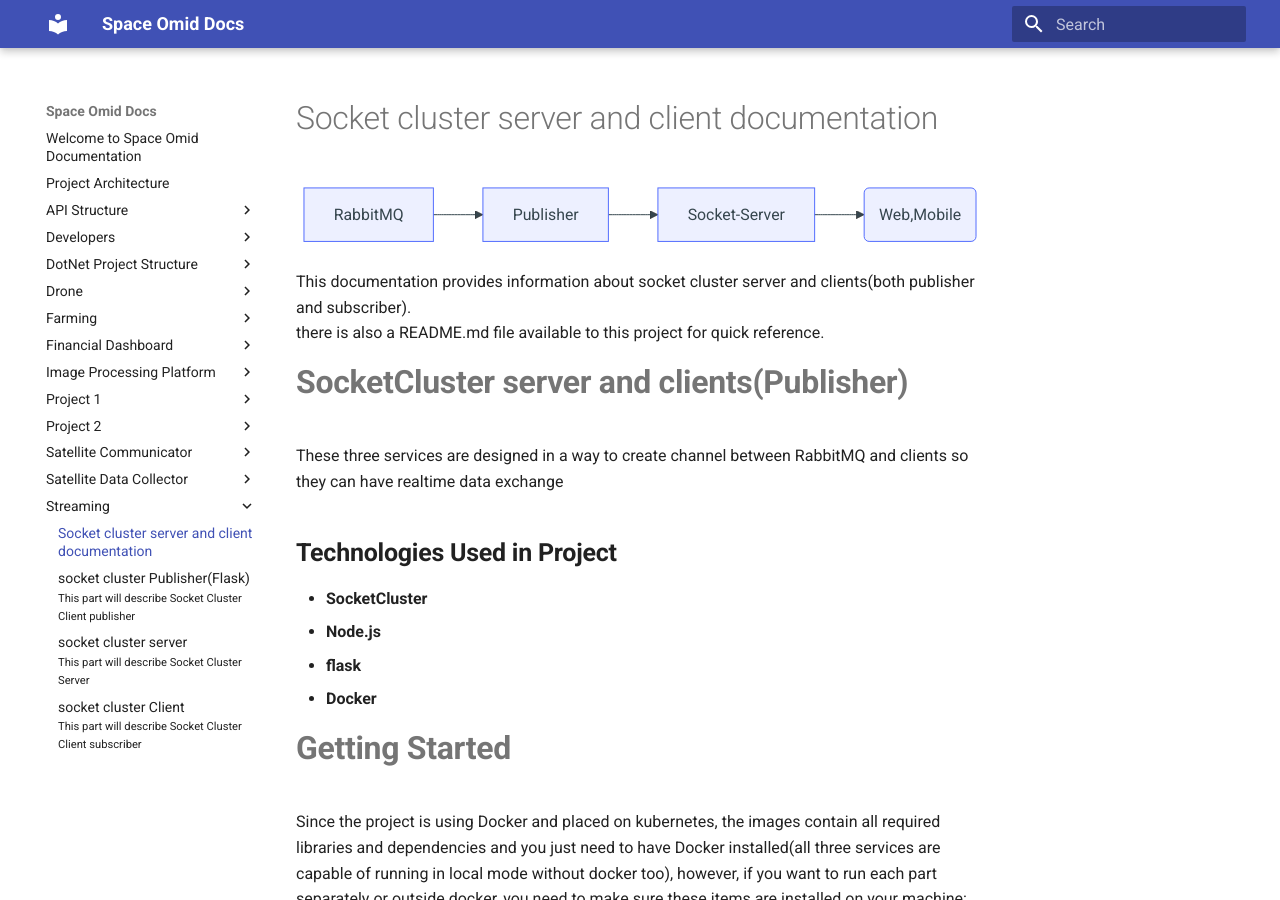
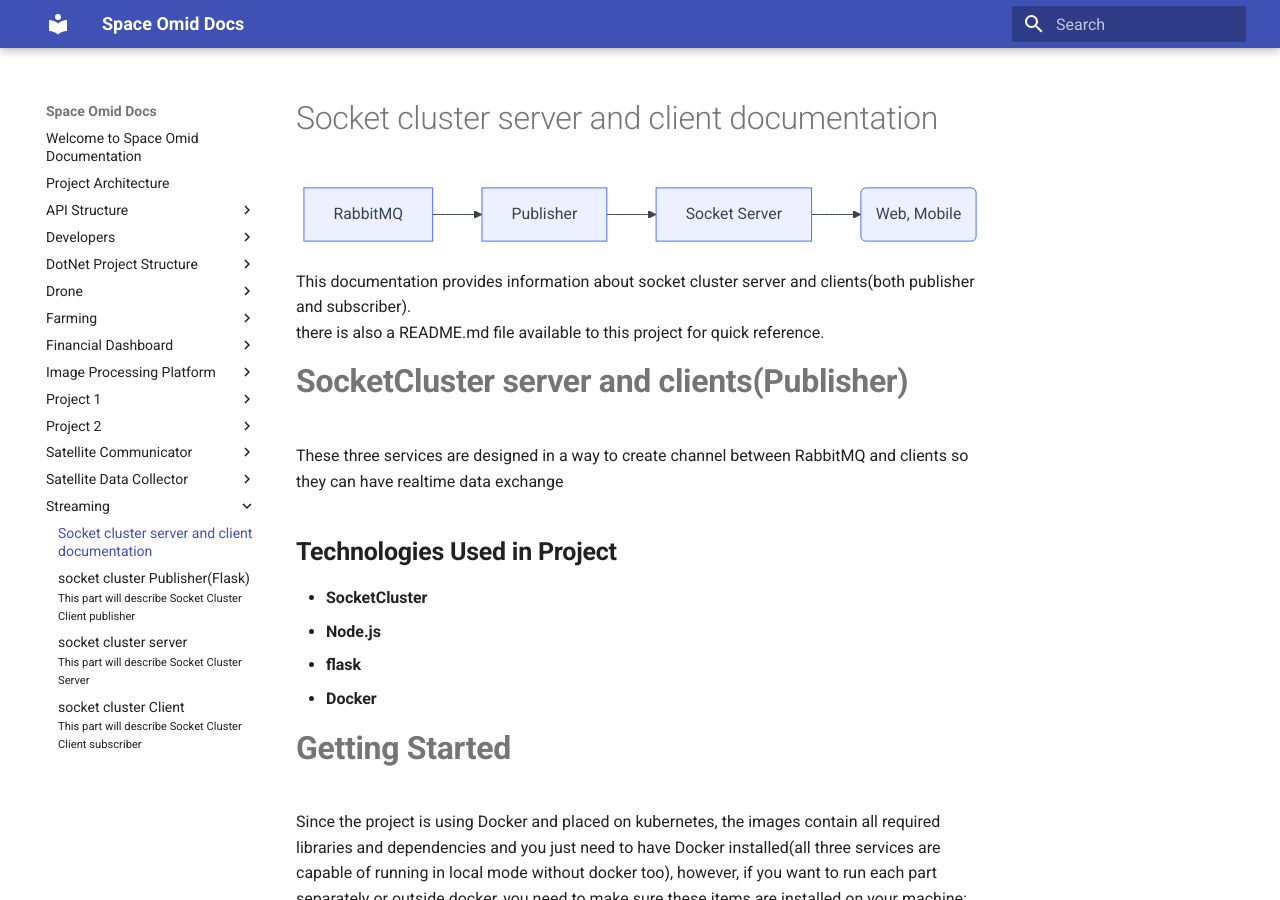
Before and after one commit to spaceomid/Documentation, an MkDocs documentation site: the page built from docs/Streaming/index.md, in a window 1280 px wide and 900 px high. Built offline with MkDocs 1.6.1 and Material for MkDocs 9.7.7, drawn with Linux system fonts in a browser that asks for light colours.

````diff
--- a/docs/Streaming/index.md
+++ b/docs/Streaming/index.md
@@ -3,8 +3,8 @@
 ``` mermaid
   graph LR
   A[RabbitMQ] --> B[Publisher]
-  B --> C[Socket-Server]
-  C --> Client(Web,Mobile)
+  B --> C[Socket Server]
+  C --> Client(Web, Mobile)
 ```
 
 
````
